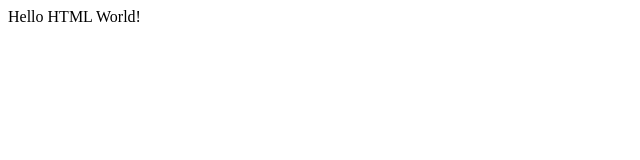
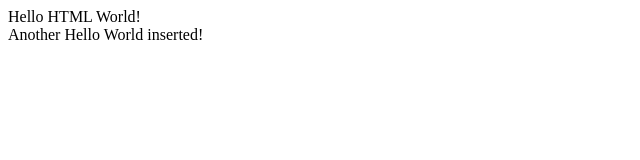
Before and after one commit to Profsoul/git_tutorial, a plain HTML site: page index.html in a window 1280 px wide. Shown: the whole page, without its empty margins (0-640 px from the left). Drawn offline with Linux system fonts and the light colour scheme.

Commit message:
Updated index file

```diff
--- a/index.html
+++ b/index.html
@@ -1,3 +1,4 @@
 <html>
     <div>Hello HTML World!</div>
+	<div> Another Hello World inserted! </div>
 </html>
```
